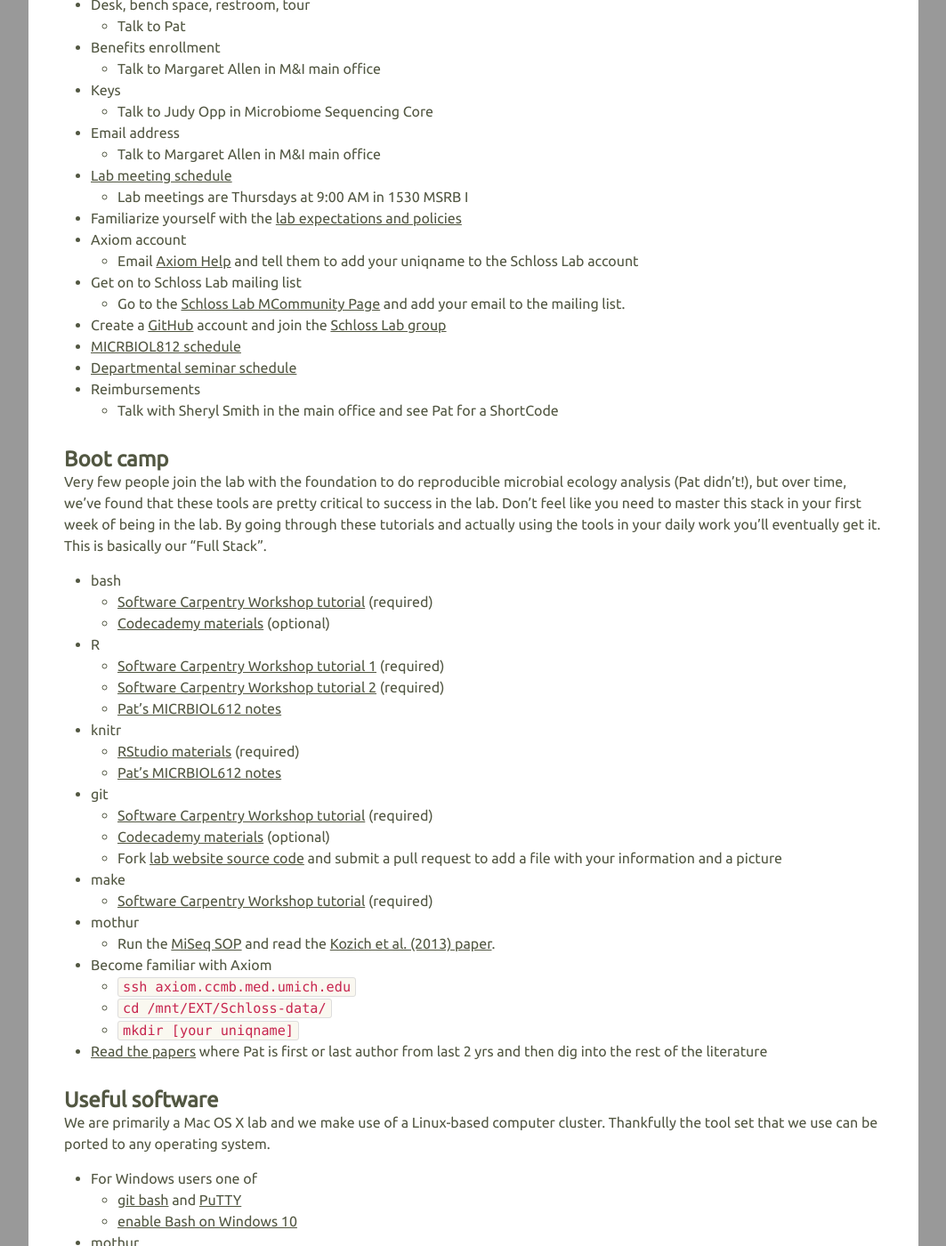
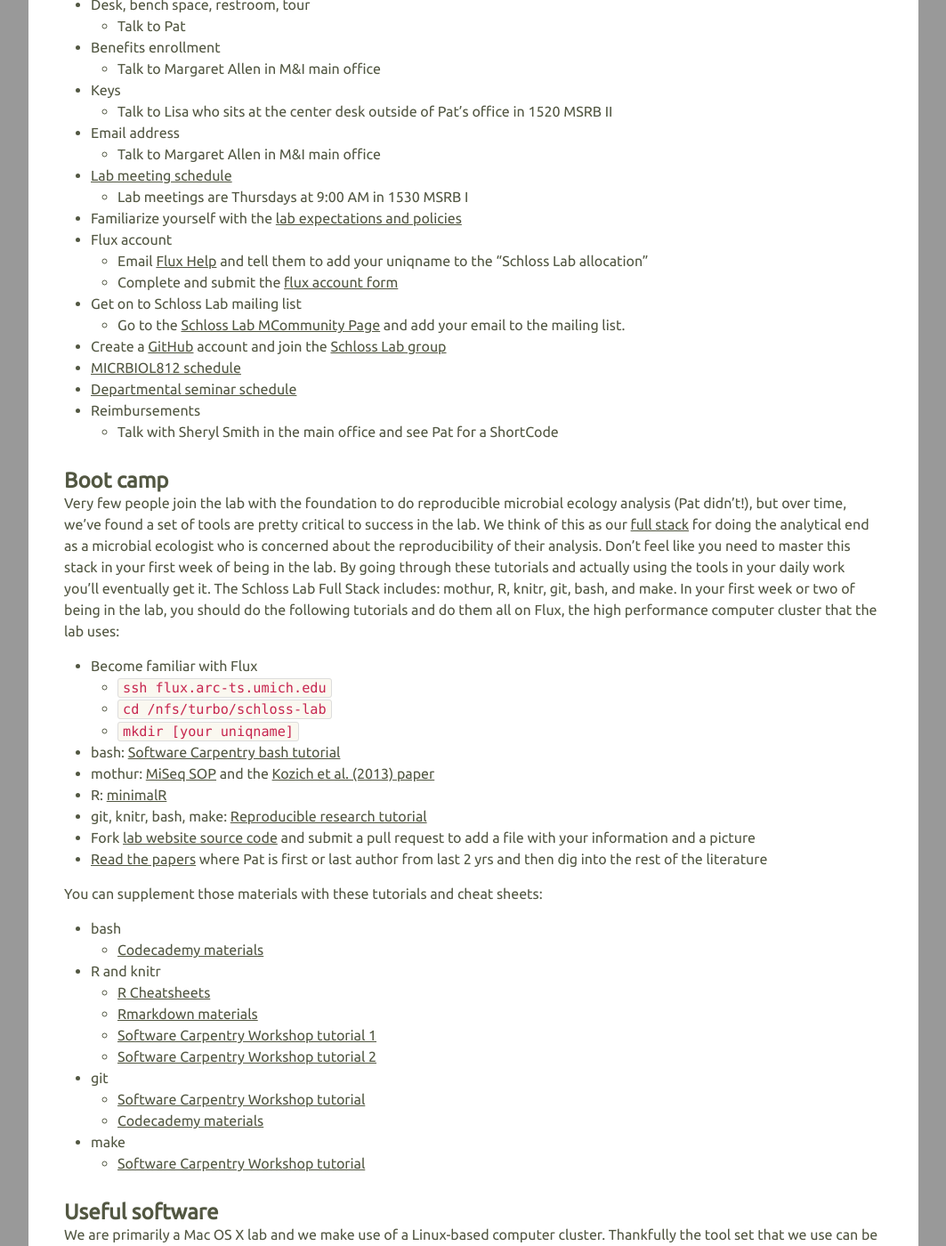
Before and after one commit to SchlossLab/schlosslab.github.io, a Jekyll site: the page built from _fish_bowl/n00b.md, in a window 1280 px wide and 1400 px high, scrolled down 292 px. Shown: the whole window at 89% size, without its empty margins (108-1171 px from the left). Built offline with Jekyll 4.4.1, drawn with Linux system fonts in a browser that asks for light colours; nearby versions of some CDN libraries; some of the changed text lies outside the part shown.

Commit message:
Update training materials

```diff
--- a/_fish_bowl/n00b.md
+++ b/_fish_bowl/n00b.md
@@ -13,14 +13,15 @@ The first week in the lab can be a bit hectic, welcome! Here are a number of ite
 * Benefits enrollment
   * Talk to Margaret Allen in M&I main office
 * Keys
-  * Talk to Judy Opp in Microbiome Sequencing Core
+  * Talk to Lisa who sits at the center desk outside of Pat's office in 1520 MSRB II
 * Email address
   * Talk to Margaret Allen in M&I main office
 * [Lab meeting schedule](/fish_bowl/schedule.html)
   * Lab meetings are Thursdays at 9:00 AM in 1530 MSRB I
 * Familiarize yourself with the [lab expectations and policies](/fish_bowl/expectations.html)
-* Axiom account
-  * Email <a href="mailto:axiom-help@umich.edu">Axiom Help</a> and tell them to add your uniqname to the Schloss Lab account
+* Flux account
+  * Email <a href="mailto:hpc-support@umich.edu">Flux Help</a> and tell them to add your uniqname to the "Schloss Lab allocation"
+  * Complete and submit the [flux account form](http://arc-ts.umich.edu/fluxform)
 * Get on to Schloss Lab mailing list
   * Go to the [Schloss Lab MCommunity Page](https://mcommunity.umich.edu/#group:schlosslab) and add your email to the mailing list.
 * Create a [GitHub](http://www.github.com) account and join the [Schloss Lab group](http://www.github.com/SchlossLab)
@@ -31,31 +32,34 @@ The first week in the lab can be a bit hectic, welcome! Here are a number of ite
 
 
 ### Boot camp
-Very few people join the lab with the foundation to do reproducible microbial ecology analysis (Pat didn't!), but over time, we've found that these tools are pretty critical to success in the lab. Don't feel like you need to master this stack in your first week of being in the lab. By going through these tutorials and actually using the tools in your daily work you'll eventually get it. This is basically our "Full Stack".
+Very few people join the lab with the foundation to do reproducible microbial ecology analysis (Pat didn't!), but over time, we've found a set of tools are pretty critical to success in the lab. We think of this as our [full stack](https://en.wikipedia.org/wiki/Solution_stack) for doing the analytical end as a microbial ecologist who is concerned about the reproducibility of their analysis. Don't feel like you need to master this stack in your first week of being in the lab. By going through these tutorials and actually using the tools in your daily work you'll eventually get it. The Schloss Lab Full Stack includes: mothur, R, knitr, git, bash, and make. In your first week or two of being in the lab, you should do the following tutorials and do them all on Flux, the high performance computer cluster that the lab uses:
+
+* Become familiar with Flux
+  * `ssh flux.arc-ts.umich.edu`
+  * `cd /nfs/turbo/schloss-lab`
+  * `mkdir [your uniqname]`
+* bash: [Software Carpentry bash tutorial](http://swcarpentry.github.io/shell-novice/)
+* mothur: [MiSeq SOP](http://www.mothur.org/wiki/MiSeq_SOP) and the [Kozich et al. (2013) paper](/assetts/pdfs/2013_kozich.pdf)
+* R: [minimalR](http://www.riffomonas.org/minimalR)
+* git, knitr, bash, make: [Reproducible research tutorial](http://www.riffomonas.org/reproducible_research)
+* Fork [lab website source code](https://www.github.com/SchlossLab/schlosslab.github.io) and submit a pull request to add a file with your information and a picture
+* [Read the papers](/papers) where Pat is first or last author from last 2 yrs and then dig into the rest of the literature
+
+
+You can supplement those materials with these tutorials and cheat sheets:
 
 * bash
-  * [Software Carpentry Workshop tutorial](http://swcarpentry.github.io/shell-novice/) (required)
-  * [Codecademy materials](https://www.codecademy.com/learn/learn-the-command-line) (optional)
-* R
-  * [Software Carpentry Workshop tutorial 1](http://swcarpentry.github.io/r-novice-inflammation/) (required)
-  * [Software Carpentry Workshop tutorial 2](http://swcarpentry.github.io/r-novice-gapminder/) (required)
-  * [Pat's MICRBIOL612 notes](http://microbialinformatics.github.io)
-* knitr
-  * [RStudio materials](http://rmarkdown.rstudio.com) (required)
-  * [Pat's MICRBIOL612 notes](http://microbialinformatics.github.io)
+  * [Codecademy materials](https://www.codecademy.com/learn/learn-the-command-line)
+* R and knitr
+	* [R Cheatsheets](https://www.rstudio.com/resources/cheatsheets/)
+  * [Rmarkdown materials](http://rmarkdown.rstudio.com)
+  * [Software Carpentry Workshop tutorial 1](http://swcarpentry.github.io/r-novice-inflammation/)
+  * [Software Carpentry Workshop tutorial 2](http://swcarpentry.github.io/r-novice-gapminder/)
 * git
-  * [Software Carpentry Workshop tutorial](http://swcarpentry.github.io/git-novice/) (required)
-  * [Codecademy materials](https://www.codecademy.com/learn/learn-git) (optional)
-  * Fork [lab website source code](https://www.github.com/SchlossLab/schlosslab.github.io) and submit a pull request to add a file with your information and a picture
+  * [Software Carpentry Workshop tutorial](http://swcarpentry.github.io/git-novice/)
+  * [Codecademy materials](https://www.codecademy.com/learn/learn-git)
 * make
-  * [Software Carpentry Workshop tutorial](http://swcarpentry.github.io/make-novice/) (required)
-* mothur
-  * Run the [MiSeq SOP](http://www.mothur.org/wiki/MiSeq_SOP) and read the [Kozich et al. (2013) paper](/assetts/pdfs/2013_kozich.pdf).
-* Become familiar with Axiom
-  * `ssh axiom.ccmb.med.umich.edu`
-  * `cd /mnt/EXT/Schloss-data/`
-  * `mkdir [your uniqname]`
-* [Read the papers](/papers) where Pat is first or last author from last 2 yrs and then dig into the rest of the literature
+  * [Software Carpentry Workshop tutorial](http://swcarpentry.github.io/make-novice/)
 
 
 ### Useful software
```
Also changed, not shown: other parts of _fish_bowl/n00b.md (+1 -1 lines).
